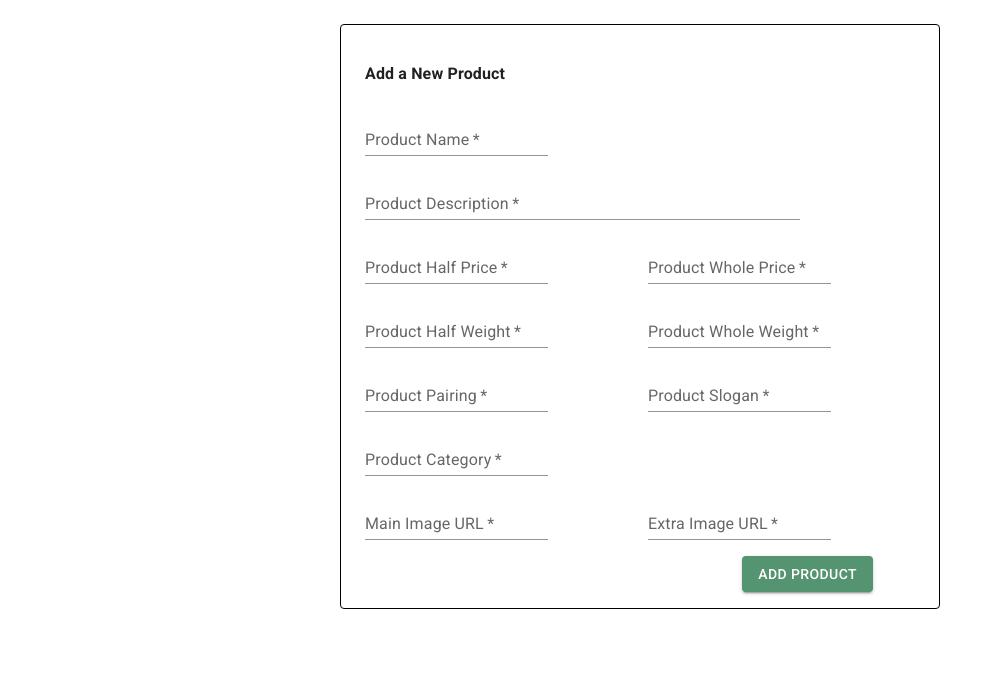
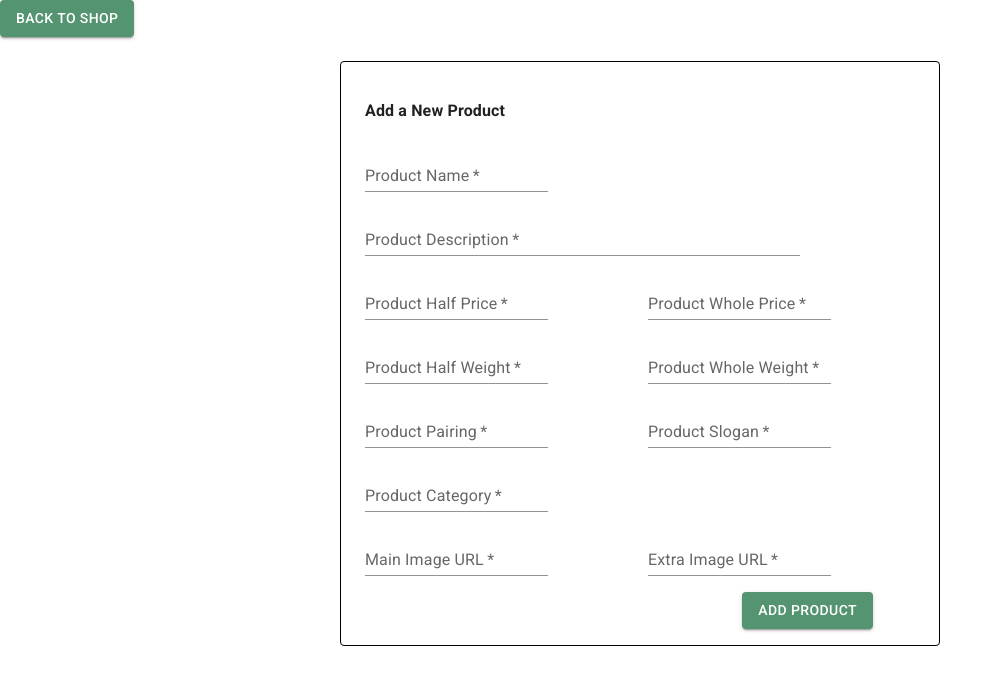
Before and after one commit to isacaputo/fromageria-tesilli, a React (Vite) app in the folder client/: page /admin in a window 1280 px wide. Shown: the top 684 px of the page, without its empty margins (0-1003 px from the left). Built offline with nearby package versions, Linux system fonts and the light colour scheme; a web font is replaced by a local one.

Commit message:
add back to shop button

```diff
--- a/client/src/pages/Admin.jsx
+++ b/client/src/pages/Admin.jsx
@@ -1,6 +1,7 @@
 import React from "react";
 import { TextField } from "@mui/material";
 import { useState } from "react";
+import { useNavigate } from "react-router"
 import Grid from "@mui/material/Grid";
 import Container from "@mui/material/Container";
 import Button from "@mui/material/Button";
@@ -21,8 +22,8 @@ import Button from "@mui/material/Button";
     product_category:"",
     product_main_image:"",
     product_extra_image:"",
-
   });
+  const navigate = useNavigate();
 
   const handleFormChange = (e) => {
     const value = e.target.value;
@@ -67,7 +68,11 @@ import Button from "@mui/material/Button";
   }
 
   return (
+    <div>
 
+      <Button variant="contained" onClick={() => navigate("/")}>
+        Back to Shop
+      </Button>
 
       <Container
       maxWidth="sm"
@@ -232,6 +237,8 @@ import Button from "@mui/material/Button";
        </Grid>
        </Container>
 
+</div>
+
 
 
 
```
